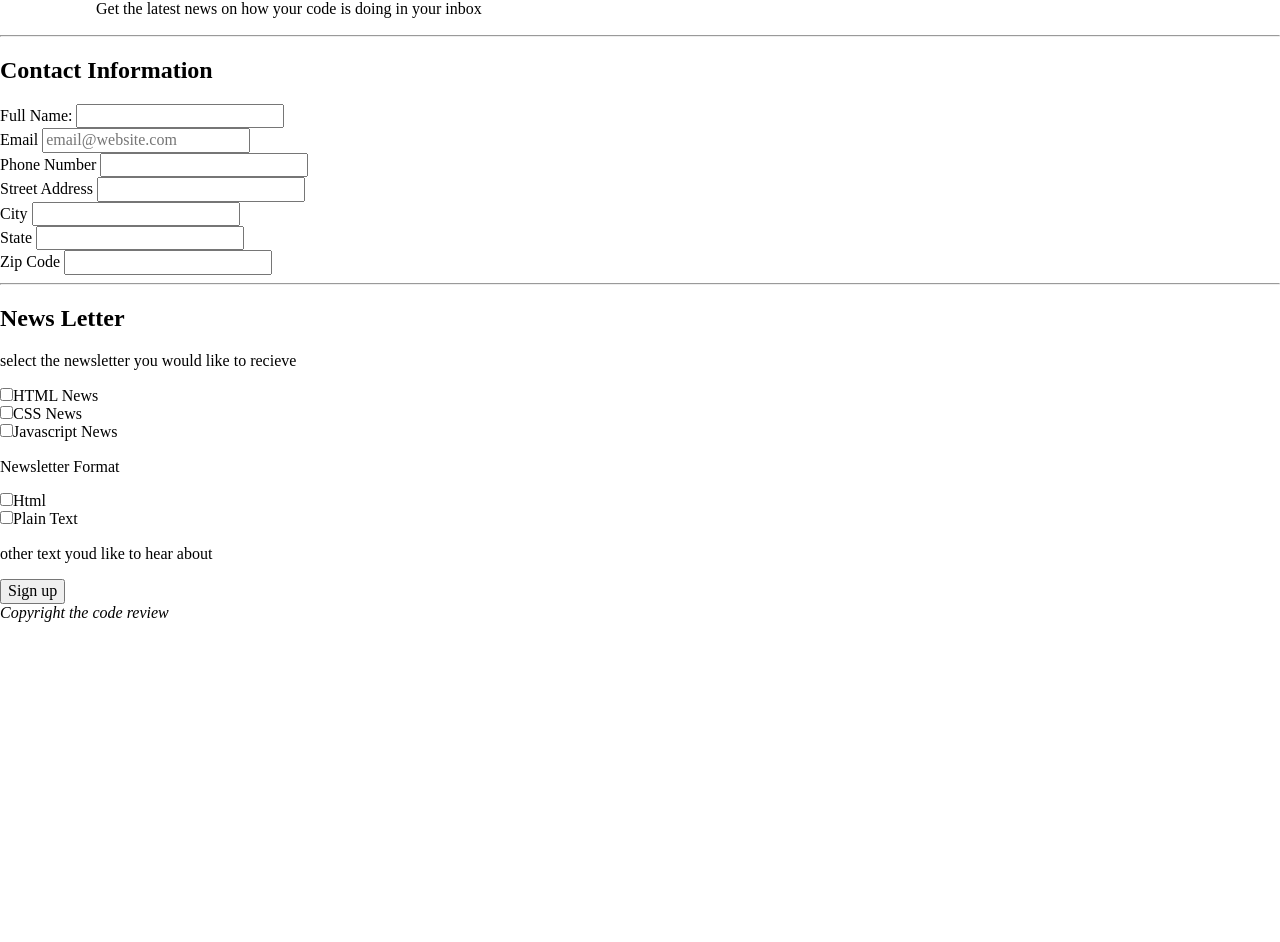
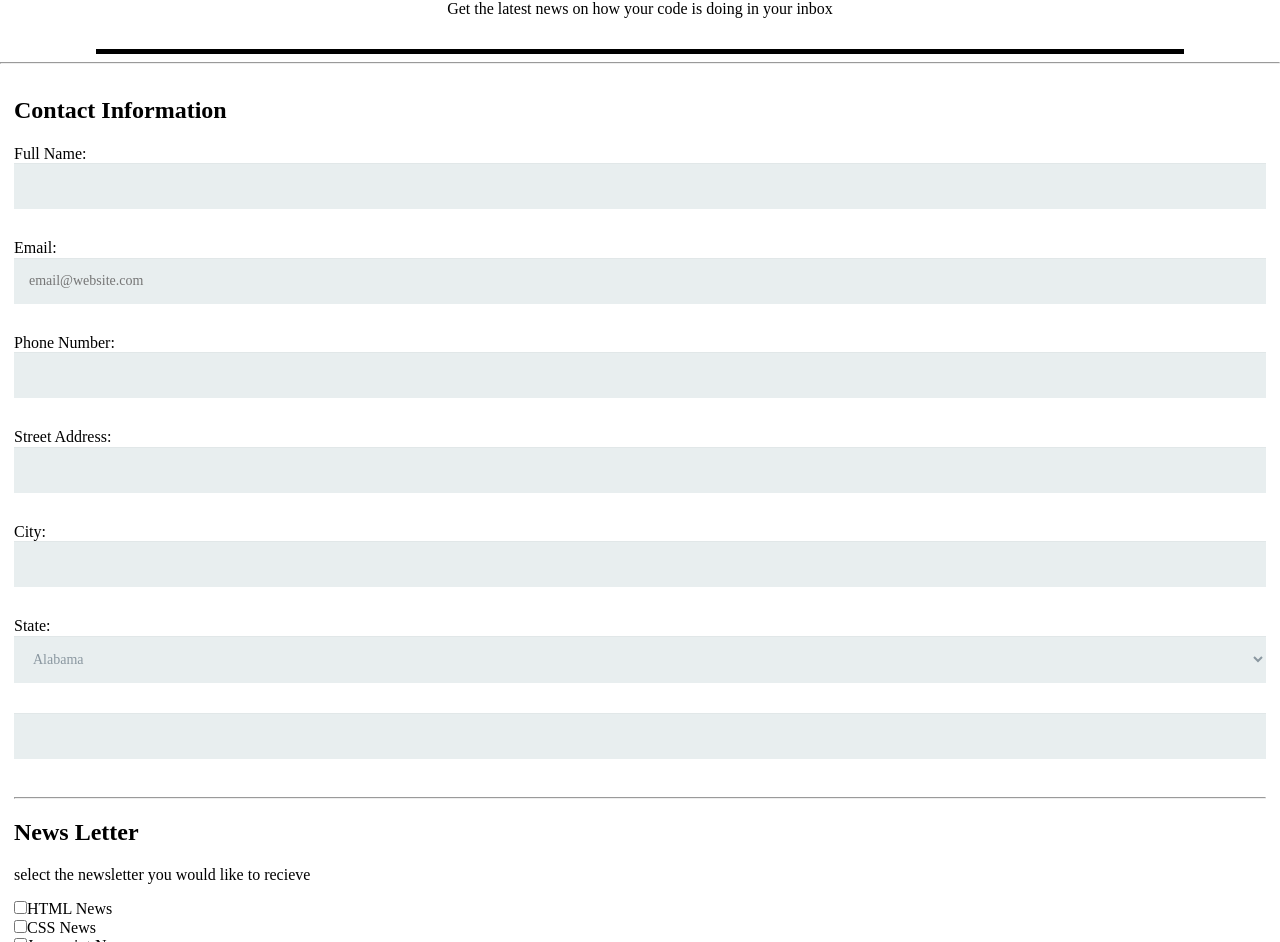
Before and after one commit to tomelsom01/Tech-Degree-project-3, a plain HTML site: page index.html in a window 1280 px wide. Shown: the part 124-1066 px from the top of the page. Before the commit the page ends 800 px from the top, so only its background shows below. Drawn offline with Linux system fonts and the light colour scheme; files that its build step writes are made by us from their sources.

Commit message:
changes to layout and colour and added selet for state

```diff
--- a/css/styles.css
+++ b/css/styles.css
@@ -8,14 +8,83 @@ h1{
 
     background: black;
     color: white;
-    padding: 10px ;
-    margin: 0;
+    padding: 10px 10px;
+    margin: 0 auto;
     width: 100%
+
 
 
 }
 
 header{
-    width: 85%;
+    width: 100%;
     margin: 0 auto;
 }
+
+header h2
+ {
+text-align: center;
+padding-top: 30px;
+width:85%;
+margin: 0 auto;
+
+}
+
+header p{
+    text-align: center;
+    margin: 0 auto;
+    padding: 10px 0 30px;
+    width: 85%;
+    border-bottom: 5px solid black ;
+
+}
+
+input[type="text"],
+input[type="password"],
+input[type="date"],
+input[type="datetime"],
+input[type="email"],
+input[type="number"],
+input[type="search"],
+input[type="tel"],
+input[type="time"],
+input[type="url"],
+textarea,
+select {
+  background: rgba(255,255,255,0.1);
+  border: none;
+  font-size: 14px;
+  height: auto;
+  margin: 0;
+  outline: 0;
+  padding: 15px;
+  width: 100%;
+  background-color: #e8eeef;
+  color: #8a97a0;
+  box-shadow: 0 1px 0 rgba(0,0,0,0.03) inset;
+  margin-bottom: 30px;
+}
+/* Contact Information */
+
+fieldset{
+    border: none;
+
+
+}
+
+input[text]{
+    padding: 0 10px 20px;
+    margin: 0 auto;
+
+}
+
+label[for=comment]{
+
+    margin: 100px 0;
+}
+/* Footer */
+
+.copyright{
+ margin: 0 auto;
+ padding-left: 100px;
+}
--- a/index.html
+++ b/index.html
@@ -18,35 +18,62 @@
     </header>
     <hr>
 
-    <section>
+    <form action="index.html" method="post">
+
+        <fieldset>
         <h2>
             Contact Information
         </h2>
 
-        <label for="full-name">Full Name:</label>
+                <label for="name">Full Name:</label>
                 <input type="text" id="name"><br>
 
-        <label for="email">Email</label>
+                <label for="email">Email:</label>
                 <input type="email" id="email" placeholder="email@website.com"><br>
 
 
-        <label>Phone Number</label>
+                <label for="phone-number">Phone Number:</label>
                 <input type="number" id="phone-number"><br>
 
 
-        <label>Street Address</label>
+                <label for="street-address">Street Address:</label>
                 <input type="text" id="street-address"><br>
 
-        <label>City</label>
+                <label for="city">City:</label>
                 <input type="text" id="city"><br>
 
-         <label> State</label>
-         <input type="text" id="state"><br>
+                <label for= "state"> State:</label>
+                <select id="state" name="user-state">
+                    <optgroup label="A">
+                    <option value="alabama">Alabama</option>
+                    <option value="alaska">Alaska</option>
+                    <option value="arizona">Arizona</option>
+                    <option value="arkansas">Arkansas</option>
+                </optgroup>
+                <optgroup label="C">
+                    <option value="california">California</option>
+                    <option value="colorado">Colorado</option>
+                    <option value="connecticut">Connecticut</option>
+                </optgroup>
+                <optgroup label="D">
+                    <option value="delaware">Delaware</option>
+                </optgroup>
+                <optgroup label="F">
+                    <option value="florida">Florida</option>
+                </optgroup>
+                <optgroup label="G">
+                    <option value="georgia">Georgia</option>
+                </optgroup>
+                <optgroup label="H">
+                    <option value="hawaii">Hawaii</option>
+                </optgroup>
+                <br>
 
-        <label> Zip Code</label>
+                <label for="zip-code"> Zip Code:</label>
                 <input type="text" id="zip-code"><br>
+
         <hr>
-    </section>
+    </form>
     <section>
                 <h2>News Letter</h2>
 
@@ -57,15 +84,16 @@
                 <input type="checkbox" id="javascript-news" name="news-letter"><label for="javascriptnews">Javascript News</label><br>
 
                 <p>Newsletter Format</p>
-<input type="checkbox" id="html" name="newsletter-format"><label for="html">Html</label><br>
-<input type="checkbox" id="plain-text" name="newsletter-format"><label for="plaintext">Plain Text</label><br>
+                <input type="radio" id="html" name="newsletter-format"><label for="html">Html</label><br>
+                <input type="radio" id="plain-text" name="newsletter-format"><label for="plaintext">Plain Text</label><br>
 
-<p>other text youd like to hear about</p>
-
+                <label for="comment">Other text youd like to hear about</label>
+                <textarea id="comment" name="user_comment"> </textarea><br>
+        </fieldset>
 <input class="btn" type="submit" value="Sign up">
 
 <footer>
-    <cite>Copyright the code review</cite>
+    <cite class="copyright">Copyright the code review</cite>
 </footer>
 
     </section>
```
Lines whose indentation alone changed are shown as unchanged.
